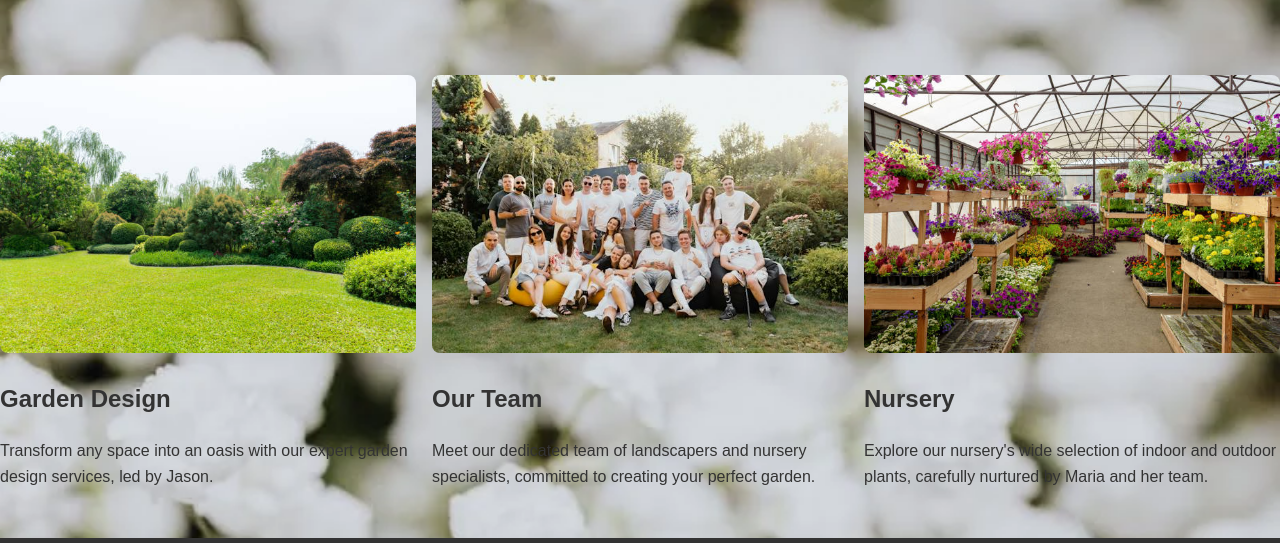
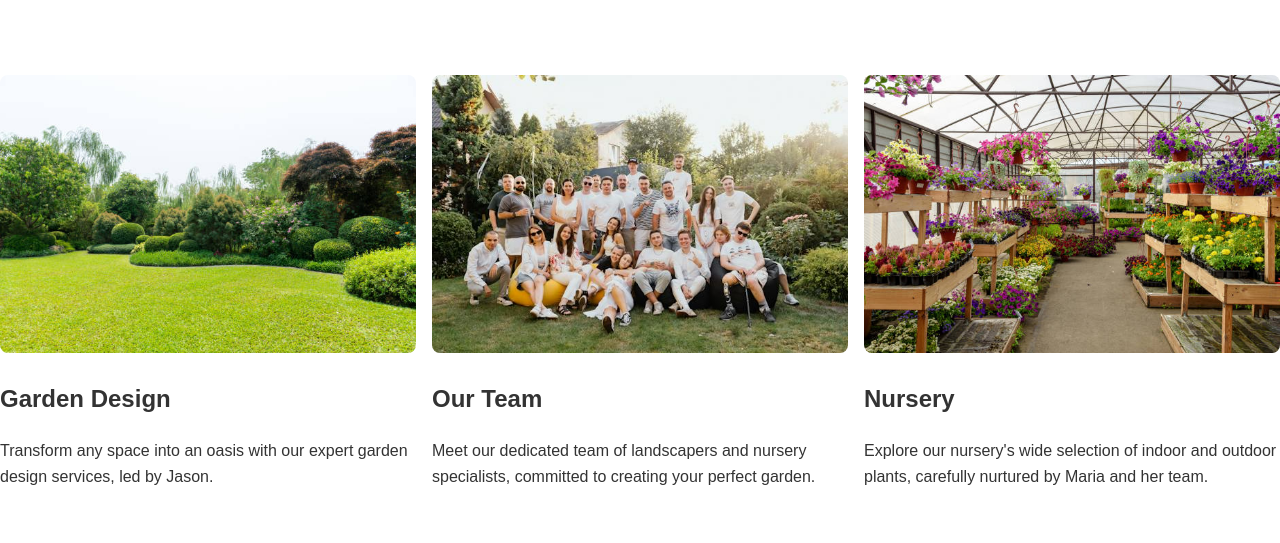
Before and after one commit to freddy24-7/Frontpage-html-css-only, a plain HTML site: page index.html in a window 1280 px wide. Shown: the part 200-743 px from the top of the page. Drawn offline with Linux system fonts and the light colour scheme.

Commit message:
minor adjustment

```diff
--- a/styles.css
+++ b/styles.css
@@ -4,7 +4,6 @@ body {
     line-height: 1.6;
     margin: 0;
     padding: 0;
-    background-image: url('pexels-photo-4622890.webp');
     background-size: cover;
     background-repeat: no-repeat;
     background-attachment: fixed;
@@ -85,7 +84,7 @@ main {
     display: grid;
     grid-template-columns: repeat(3, 1fr);
     gap: 1em;
-    margin-bottom: 1em;
+    margin-bottom: 5em;
 }
 
 .column img {
```
Also changed, not shown: pexels-photo-4622890.webp (deleted).
